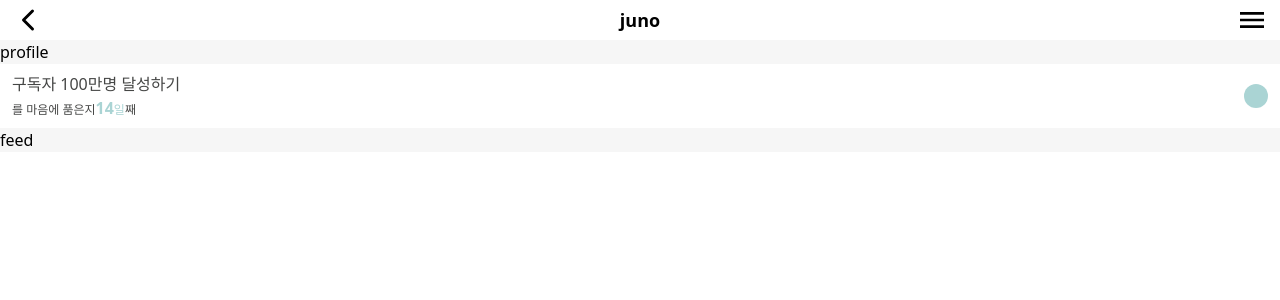
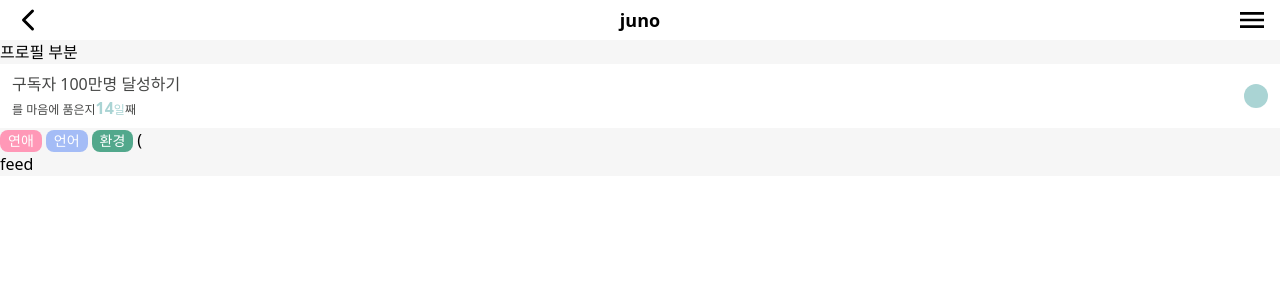
Before and after one commit to ggumms/ggumtle, a React (Vite) app in the folder frontend/: page /user/1 in a window 1280 px wide. Shown: the top 300 px of the page. Built offline with nearby package versions, Linux system fonts and the light colour scheme.

Commit message:
[FE] Feat #70: 관심사 태그 컴포넌트 제작
Change-Id: I719a3dac098e691df5e2e94fc32b5bcbb71d2ccf

```diff
--- /dev/null
+++ b/frontend/src/components/InterestTag.tsx
@@ -0,0 +1,15 @@
+import { bgColorClass } from '../constants/dynamicClass'
+import { categoryData } from '../utils/category'
+
+const InterestTag = ({ tag }: { tag: string }) => {
+	const color = categoryData.find((item) => item.name === tag)?.color
+	return (
+		<div
+			className={`px-2 py-[1px] inline-block rounded-lg text-white text-sm font-light ${bgColorClass[color as string]} mr-1`}
+		>
+			{tag}
+		</div>
+	)
+}
+
+export default InterestTag
--- a/frontend/src/pages/UserPage/components/ProfileSection.tsx
+++ b/frontend/src/pages/UserPage/components/ProfileSection.tsx
@@ -1,4 +1,4 @@
-import React from 'react'
+import InterestTag from '../../../components/InterestTag'
 import ProfileBucket from '../../../components/ProfileBucket'
 import { UserInfoType } from '../../../interfaces'
 
@@ -18,10 +18,19 @@ const ProfileSection = () => {
 	}
 
 	const { bucketTitle, color, dayCount } = userInfo
+	const category: string[] = ['연애', '언어', '환경']
 	return (
 		<div>
-			profile
-			<ProfileBucket title={bucketTitle} color={color} dayCount={dayCount} isLock={null} />
+			<div>프로필 부분</div>
+			<div>
+				<ProfileBucket title={bucketTitle} color={color} dayCount={dayCount} isLock={null} />
+				<div>
+					{category.map((cate) => (
+						<InterestTag tag={cate} />
+					))}
+					(
+				</div>
+			</div>
 		</div>
 	)
 }
```
